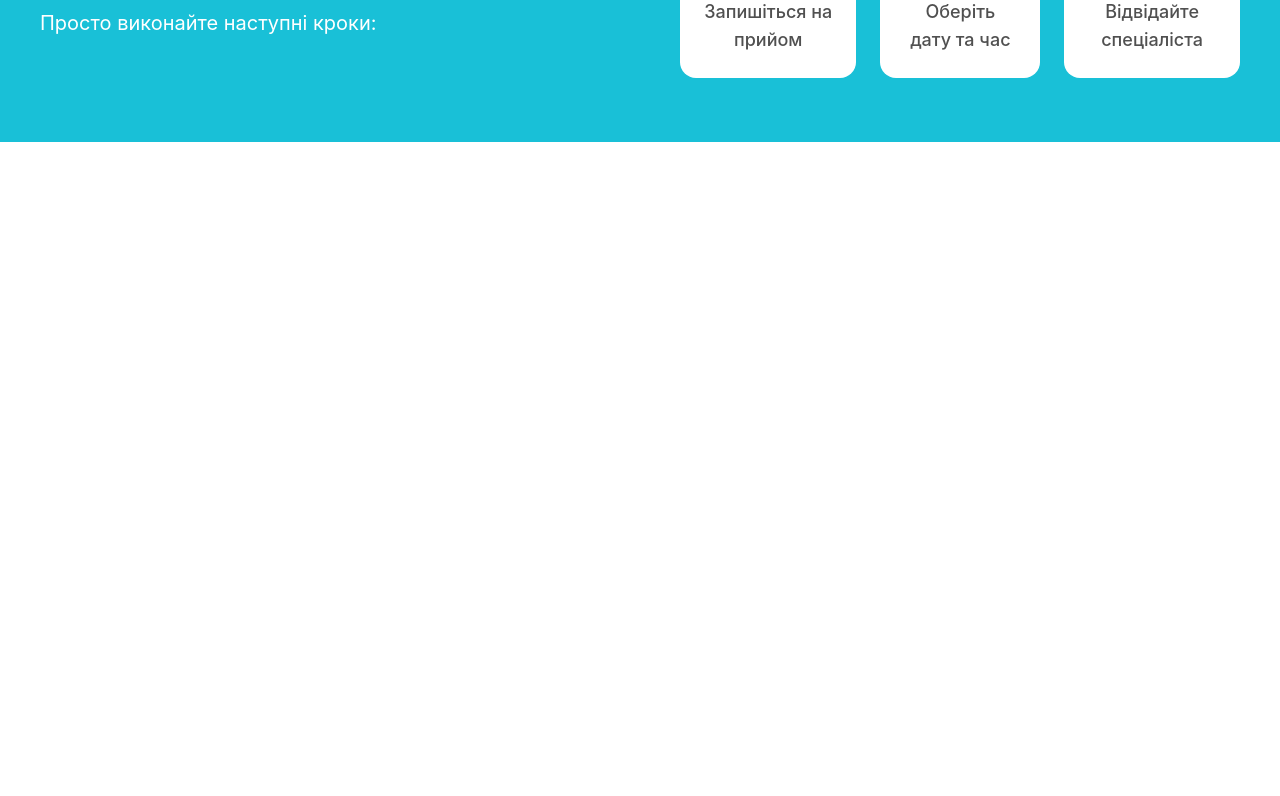
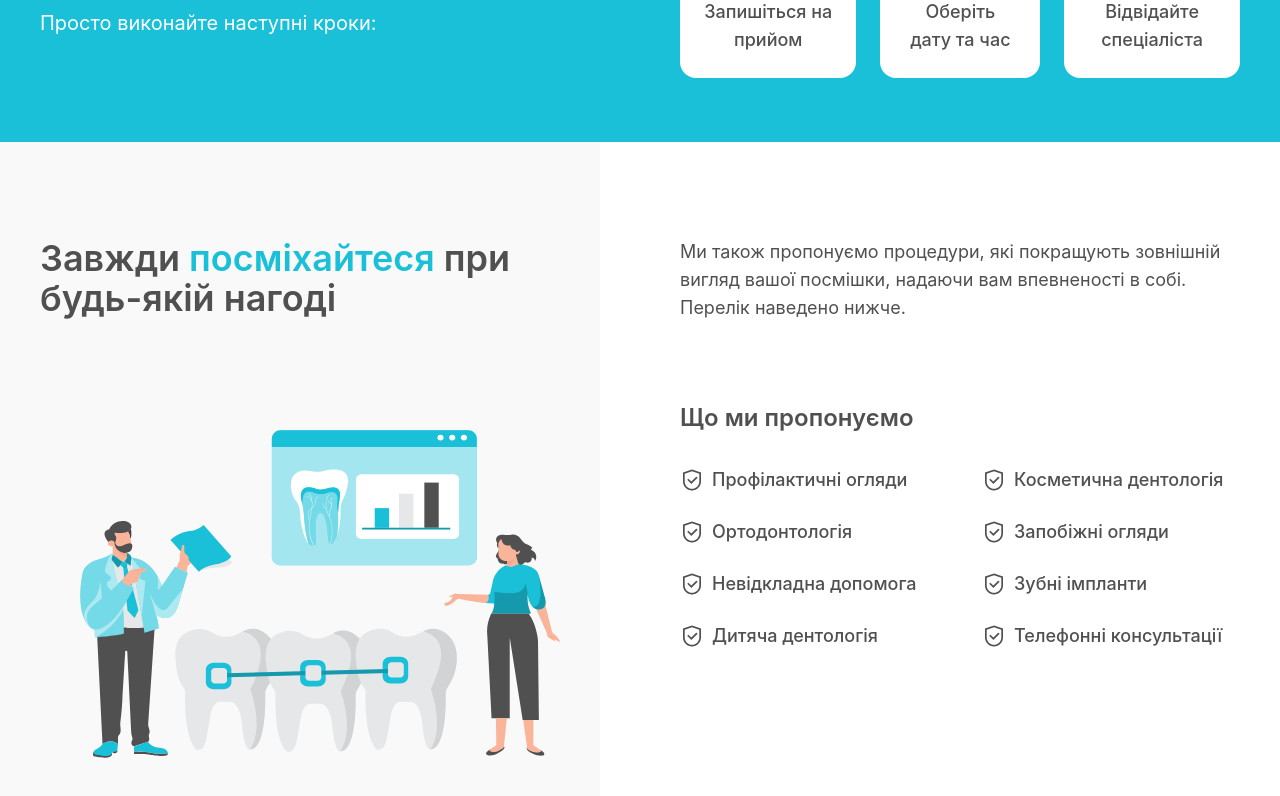
Before and after one commit to A606A/dentics-landing, a Next.js app: page / in a window 1280 px wide. Shown: the part 909-1705 px from the top of the page. Before the commit the page ends 1051 px from the top, so only its background shows below. Built offline with nearby package versions, Linux system fonts and the light colour scheme.

Commit message:
add services

```diff
--- a/src/app/page.tsx
+++ b/src/app/page.tsx
@@ -1,6 +1,7 @@
 import Header from "@/components/Header";
 import Hero from "@/components/Hero";
 import HowTo from "@/components/HowTo";
+import Services from "@/components/Services";
 
 
 const Home = () => (
@@ -8,6 +9,7 @@ const Home = () => (
 		<Header />
 		<Hero />
 		<HowTo />
+		<Services />
 	</>
 );
 
--- /dev/null
+++ b/src/components/Services.tsx
@@ -0,0 +1,46 @@
+import FlexSection from "./FlexSection";
+import Image from "next/image";
+import servicesImage from "../assets/services.svg";
+import { AiOutlineSafety } from "react-icons/ai";
+
+const Services = () => (
+	<FlexSection sectionClassName="relative" wrapperClassName="items-start">
+		<div className="absolute left-0 top-0 w-[calc(50%-2.5rem)] h-full bg-[#8888880c] rounded-br-[4rem] -z-10"></div>
+		<div className="flex-1">
+			<h2 className="text-4xl font-semibold">
+				Завжди <span className="text-accent">посміхайтеся</span> при будь-якій
+				нагоді
+			</h2>
+			<Image className="mt-20 w-full" src={servicesImage} alt="services" />
+		</div>
+		<div className="flex-1">
+			<p className="relative text-lg">
+				Ми також пропонуємо процедури, які покращують зовнішній вигляд вашої
+				посмішки, надаючи вам впевненості в собі. Перелік наведено нижче.
+			</p>
+			<h3 className="mt-20 text-2xl font-semibold">Що ми пропонуємо</h3>
+			<ul className="mt-8 grid grid-cols-2 gap-x-11 gap-y-6">
+				{[
+					"Профілактичні огляди",
+					"Косметична дентологія",
+					"Ортодонтологія",
+					"Запобіжні огляди",
+					"Невідкладна допомога",
+					"Зубні імпланти",
+					"Дитяча дентологія",
+					"Телефонні консультації"
+				].map((title, index) => (
+					<li
+						className="flex items-center gap-2 text-lg font-medium"
+						key={index}
+					>
+						<AiOutlineSafety className="w-6 h-6" />
+						{title}
+					</li>
+				))}
+			</ul>
+		</div>
+	</FlexSection>
+);
+
+export default Services;
```
